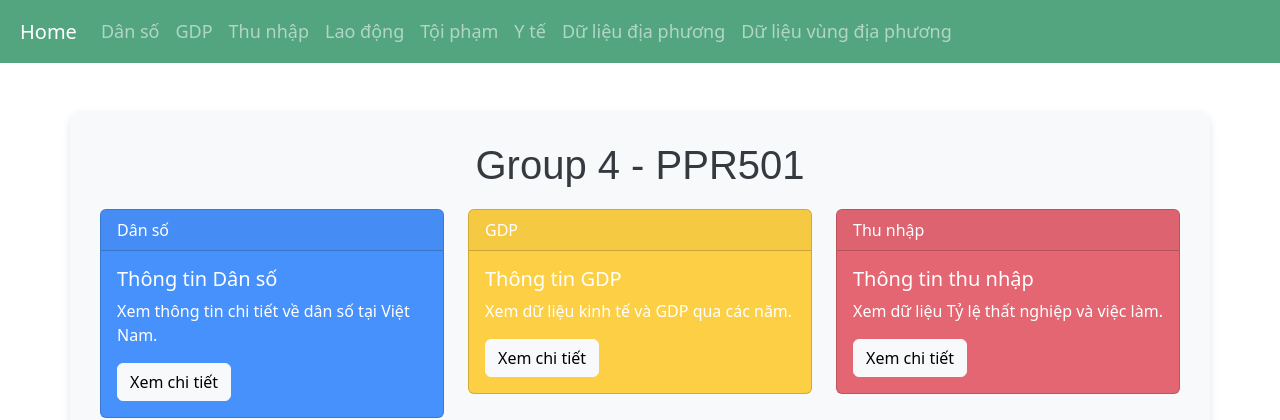
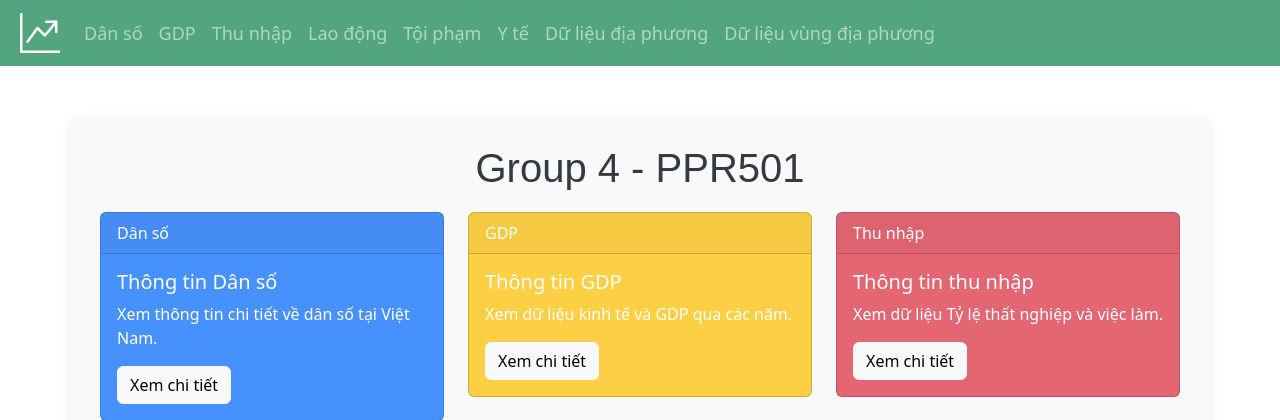
Before and after one commit to pato24193/flask_vietnam_visualization, a Flask app: page / in a window 1280 px wide. Shown: the top 420 px of the page. Run offline with Flask 3, Linux system fonts and the light colour scheme.

Commit message:
pato update logo web and icon

```diff
--- a/templates/base.html
+++ b/templates/base.html
@@ -4,6 +4,7 @@
     <meta charset="UTF-8">
     <meta name="viewport" content="width=device-width, initial-scale=1.0">
     <title>{{ title }}</title>
+    <link rel="icon" href="{{ url_for('static', filename='images/graph-up-arrow.svg') }}" type="image/svg+xml">
     <script src="https://cdn.jsdelivr.net/npm/chart.js"></script>
     <link href="https://cdn.jsdelivr.net/npm/bootstrap@5.3.0/dist/css/bootstrap.min.css" rel="stylesheet">
     <link rel="stylesheet" href="{{ url_for('static', filename='css/styles.css') }}">
@@ -11,7 +12,11 @@
 <body>
     <nav class="navbar navbar-expand-lg navbar-dark bg-success p-2 text-white bg-opacity-75">
         <div class="container-fluid">
-            <a class="navbar-brand" href="/">Home</a>
+            <a class="navbar-brand" href="/">
+                <svg xmlns="http://www.w3.org/2000/svg" width="40" height="40" fill="currentColor" class="bi bi-graph-up-arrow" viewBox="0 0 16 16">
+                    <path fill-rule="evenodd" d="M0 0h1v15h15v1H0zm10 3.5a.5.5 0 0 1 .5-.5h4a.5.5 0 0 1 .5.5v4a.5.5 0 0 1-1 0V4.9l-3.613 4.417a.5.5 0 0 1-.74.037L7.06 6.767l-3.656 5.027a.5.5 0 0 1-.808-.588l4-5.5a.5.5 0 0 1 .758-.06l2.609 2.61L13.445 4H10.5a.5.5 0 0 1-.5-.5"></path>
+                </svg>
+            </a>
             <button class="navbar-toggler" type="button" data-bs-toggle="collapse" data-bs-target="#navbarNav" aria-controls="navbarNav" aria-expanded="false" aria-label="Toggle navigation">
                 <span class="navbar-toggler-icon"></span>
             </button>
```
Also changed, not shown: data_sqlite.db, static/images/graph-up-arrow.svg (added).
